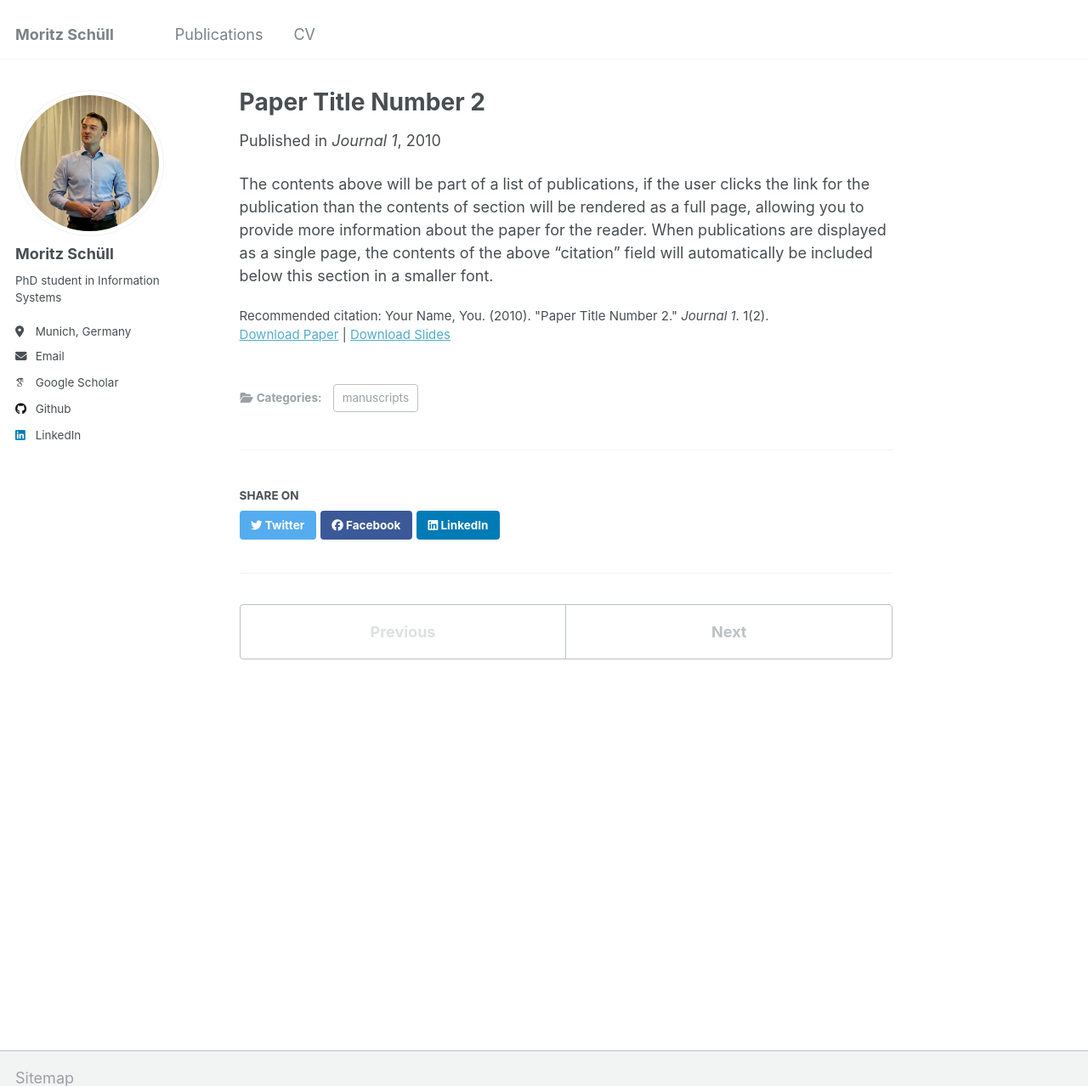
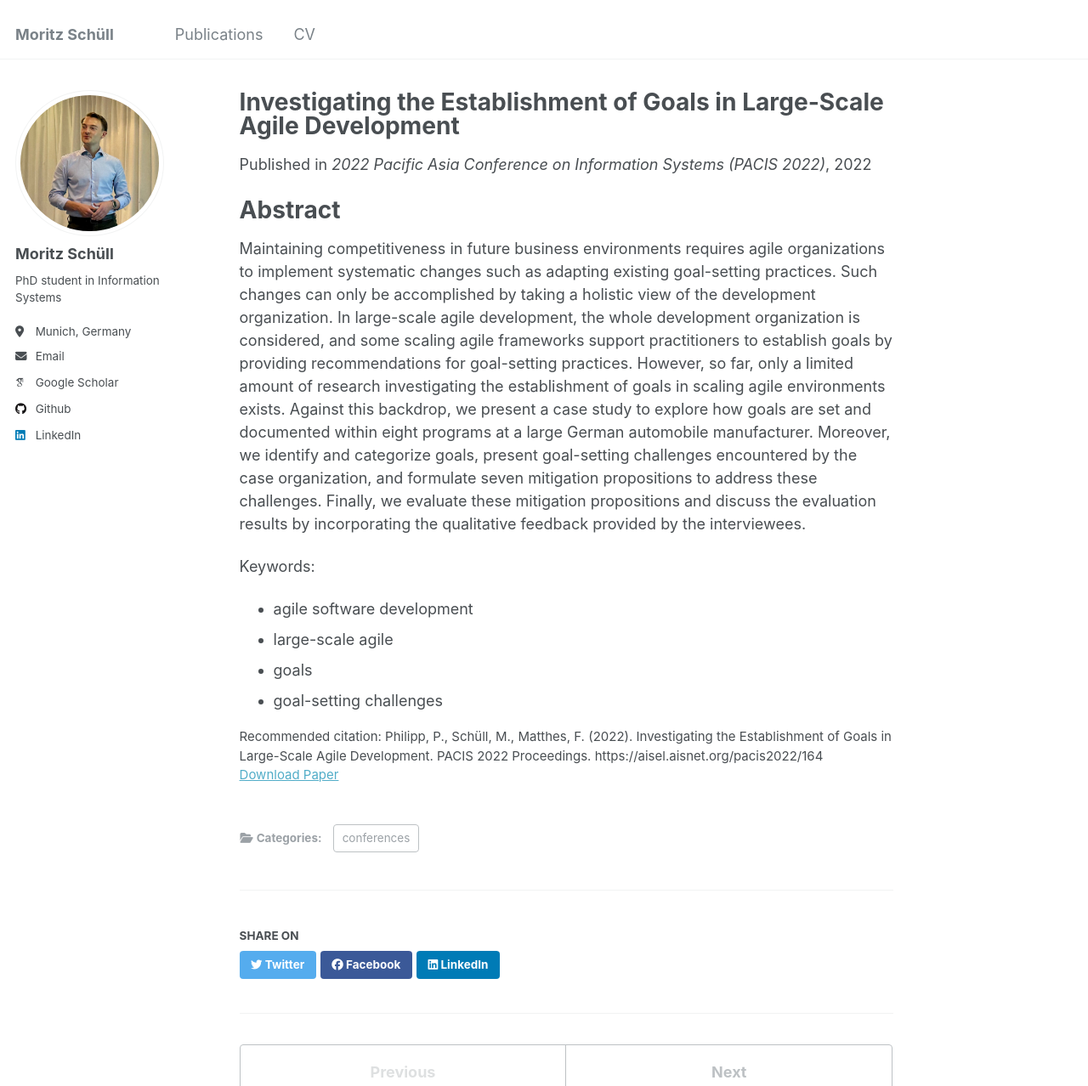
Before and after one commit to moritzschuell/moritzschuell.github.io, a Jekyll site: the page built from _publications/2010-10-01-paper-title-number-2.md, in a window 1280 px wide and 1400 px high, cut to the strip 0-1278 px from the top of the window. Shown: the whole strip at 85% size. Built offline with Jekyll 4.4.1, drawn with Linux system fonts in a browser that asks for light colours; some web fonts are replaced.

Commit message:
Add PACIS2022 paper

```diff
--- a/_publications/2010-10-01-paper-title-number-2.md
+++ b/_publications/2010-10-01-paper-title-number-2.md
@@ -1,14 +1,22 @@
 ---
-title: "Paper Title Number 2"
+title: "Investigating the Establishment of Goals in Large-Scale Agile Development"
 collection: publications
-category: manuscripts
-permalink: /publication/2010-10-01-paper-title-number-2
-excerpt: 'This paper is about the number 2. The number 3 is left for future work.'
-date: 2010-10-01
-venue: 'Journal 1'
-slidesurl: 'http://academicpages.github.io/files/slides2.pdf'
-paperurl: 'http://academicpages.github.io/files/paper2.pdf'
-citation: 'Your Name, You. (2010). &quot;Paper Title Number 2.&quot; <i>Journal 1</i>. 1(2).'
+category: conferences
+permalink: /publication/paper_pacis2022
+excerpt: 'TLDR: We investigate how to best define goals in large-scale agile software development'
+date: 2022-07-05
+venue: '2022 Pacific Asia Conference on Information Systems (PACIS 2022)'
+slidesurl:
+paperurl: 'http://moritzschuell.github.io/files/paper_pacis2022.pdf'
+citation: 'Philipp, P., Schüll, M., Matthes, F. (2022). Investigating the Establishment of Goals in Large-Scale Agile Development. PACIS 2022 Proceedings. https://aisel.aisnet.org/pacis2022/164'
 ---
 
-The contents above will be part of a list of publications, if the user clicks the link for the publication than the contents of section will be rendered as a full page, allowing you to provide more information about the paper for the reader. When publications are displayed as a single page, the contents of the above "citation" field will automatically be included below this section in a smaller font.
+Abstract
+======
+Maintaining competitiveness in future business environments requires agile organizations to implement systematic changes such as adapting existing goal-setting practices. Such changes can only be accomplished by taking a holistic view of the development organization. In large-scale agile development, the whole development organization is considered, and some scaling agile frameworks support practitioners to establish goals by providing recommendations for goal-setting practices. However, so far, only a limited amount of research investigating the establishment of goals in scaling agile environments exists. Against this backdrop, we present a case study to explore how goals are set and documented within eight programs at a large German automobile manufacturer. Moreover, we identify and categorize goals, present goal-setting challenges encountered by the case organization, and formulate seven mitigation propositions to address these challenges. Finally, we evaluate these mitigation propositions and discuss the evaluation results by incorporating the qualitative feedback provided by the interviewees.
+
+Keywords:
+* agile software development
+* large-scale agile
+* goals
+* goal-setting challenges
```
Also changed, not shown: _publications/paper_ecis2024.md (+1 -0 lines), 1 other file.
